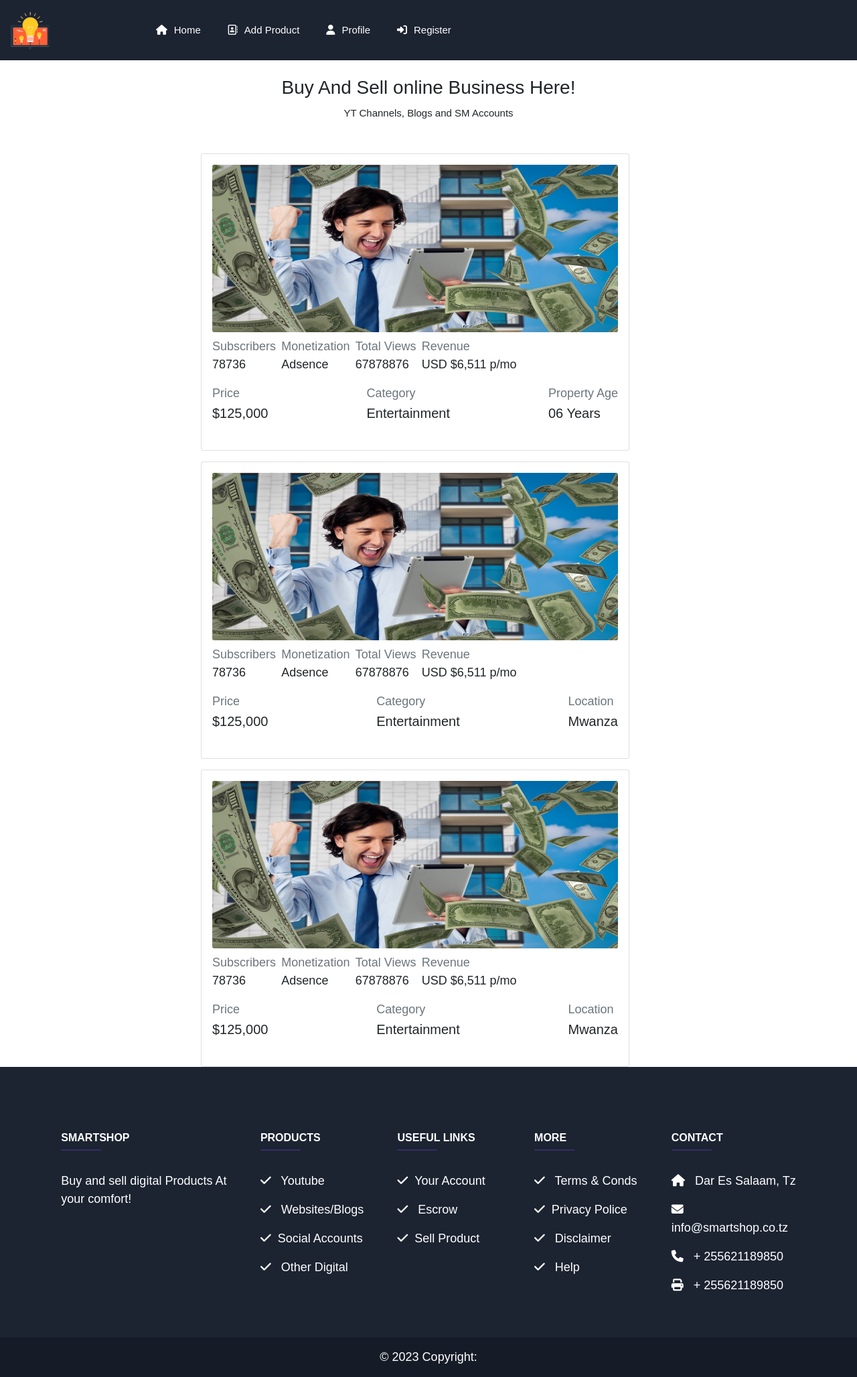
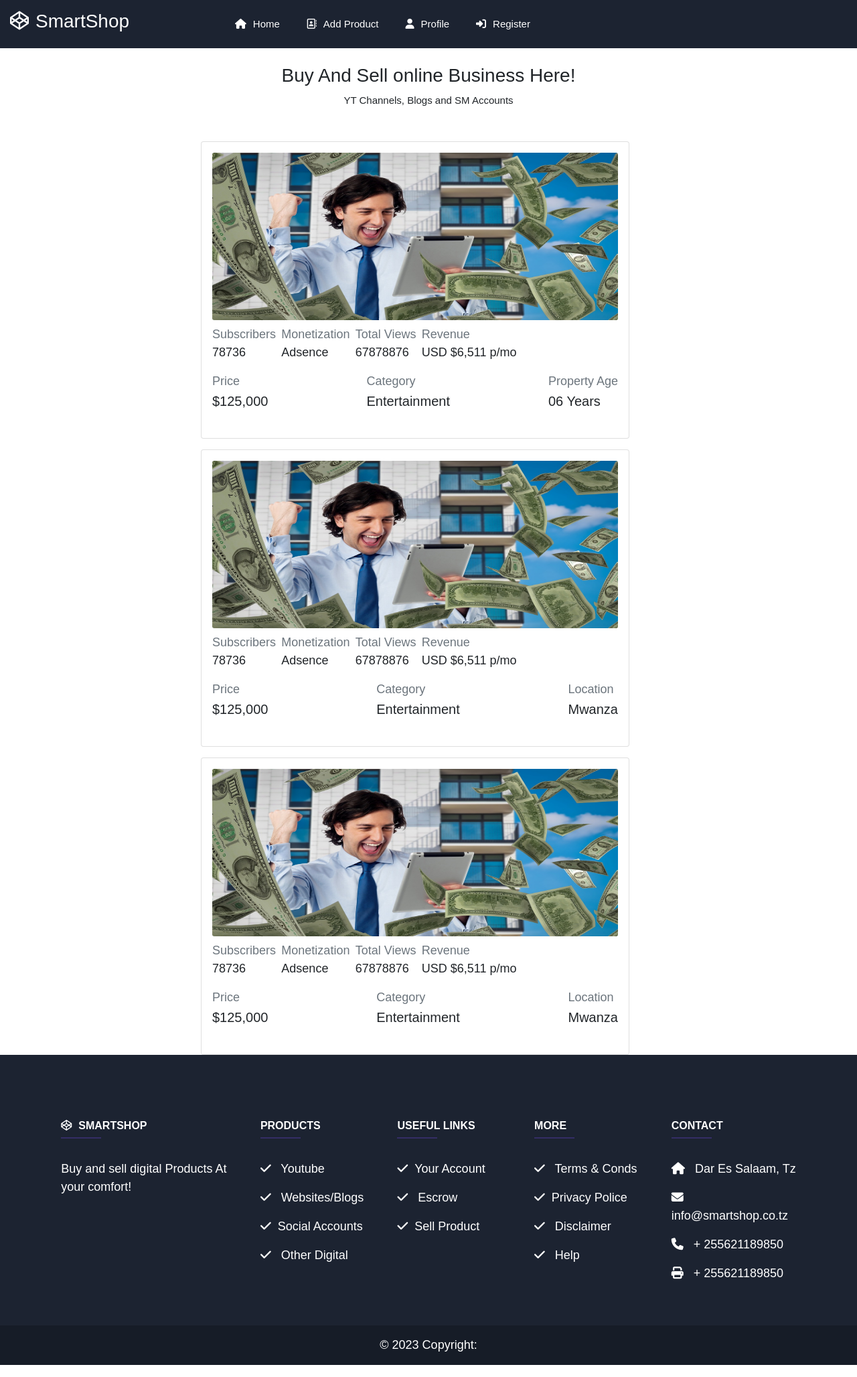
Before and after one commit to hermesgido/digital-marketplace, a Django app: page / in a window 1280 px wide. Shown: the whole page at 67% size. Run offline with Django 4.2, Linux system fonts and the light colour scheme; parts of the project's set-up code (start-up, migrations or seed data) failed here and were passed over; some web fonts are replaced.

Commit message:
changed logo

```diff
--- a/templates/snippets/base.html
+++ b/templates/snippets/base.html
@@ -36,7 +36,8 @@
 
     <nav class="navbar navbar-expand-custom navbar-mainbg">
         <a class="navbar-brand navbar-logo" href="{% url 'home' %}">
-            <img height="60" src="{% static "img/logo2.png" %}" alt="" srcset="">
+            <h3 class="text-white"><i class="fa-brands fa-codepen" style="color: #ffffff;"></i>SmartShop</h2>
+            {% comment %} <img height="60" src="{% static "img/logo2.png" %}" alt="" srcset=""> {% endcomment %}
         </a>
         <button class="navbar-toggler" type="button" aria-controls="navbarSupportedContent" aria-expanded="false" aria-label="Toggle navigation">
         <i class="fas fa-bars text-white"></i>
@@ -86,7 +87,7 @@
                     <!-- Grid column -->
                     <div class="col-md-3 col-lg-4 col-xl-3 mx-auto mb-4">
                         <!-- Content -->
-                        <h6 class="text-uppercase fw-bold">SmartShop</h6>
+                        <h6 class="text-uppercase fw-bold"><i class="fa-brands fa-codepen" style="color: #ffffff;"></i>SmartShop</h6>
                         <hr class="mb-4 mt-0 d-inline-block mx-auto"
                             style="width: 60px; background-color: #7c4dff; height: 2px" />
                         <p>
```
